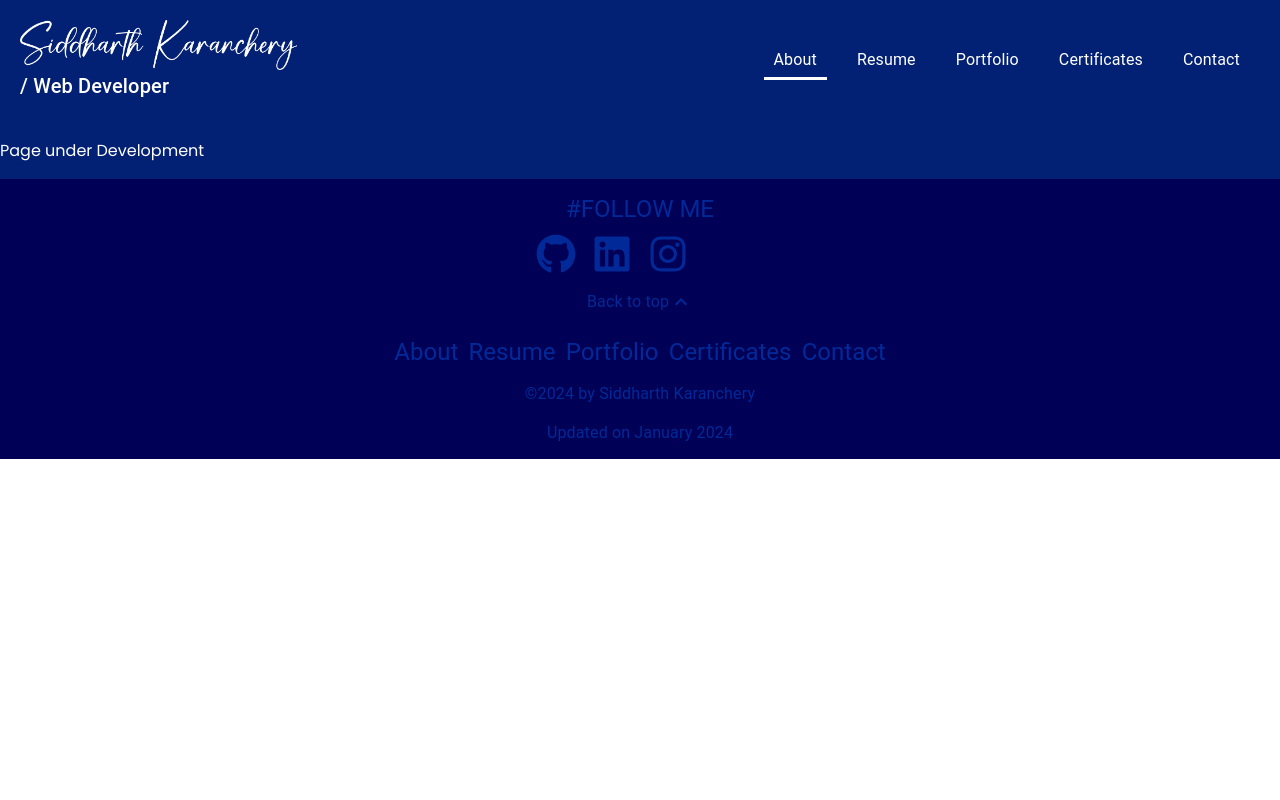
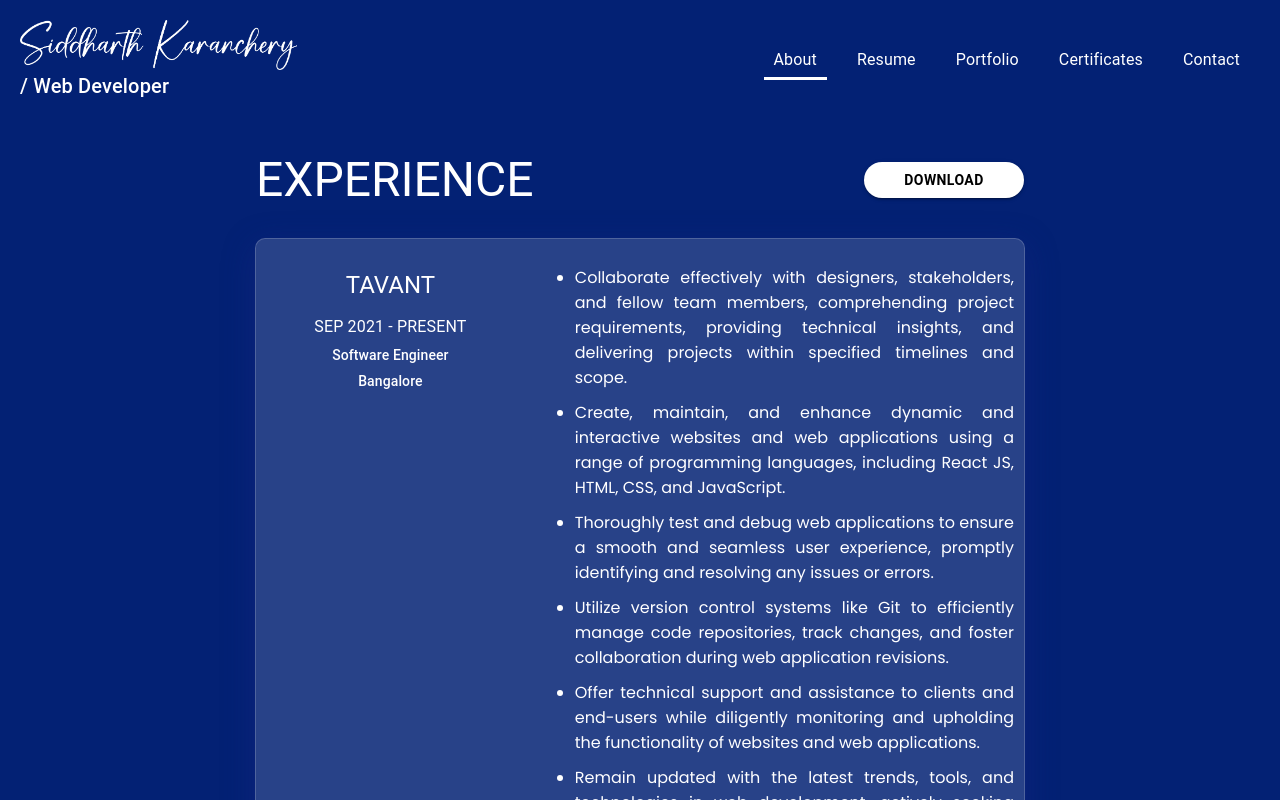
Before and after one commit to Siddharth-Karanchery/profile, a React (Create React App) app: page /resume in a window 1280 px wide. Shown: the top 800 px of the page. Built offline with nearby package versions, Linux system fonts and the light colour scheme; some icons are missing.

Commit message:
2024: added updated resume page

```diff
--- a/src/Components/Home Page Components/Main Banner/MainBanner.tsx
+++ b/src/Components/Home Page Components/Main Banner/MainBanner.tsx
@@ -9,18 +9,6 @@ import photo from "../../../assets/sid-pic-square.jpg";
 
 import "./MainBanner.css";
 import { redirect } from "../../../Functions/Functions";
-
-const ColorButton = styled(Button)<ButtonProps>(({ theme }) => ({
-  color: "black",
-  fontWeight: "bold",
-  width: "10rem",
-  borderRadius: "2rem",
-  marginTop: "5rem",
-  backgroundColor: "white",
-  "&:hover": {
-    backgroundColor: "#F0F0F0",
-  },
-}));
 
 function MainBanner() {
   return (
@@ -67,3 +55,15 @@ function MainBanner() {
 }
 
 export default MainBanner;
+
+const ColorButton = styled(Button)<ButtonProps>(({ theme }) => ({
+  color: "black",
+  fontWeight: "bold",
+  width: "10rem",
+  borderRadius: "2rem",
+  marginTop: "5rem",
+  backgroundColor: "white",
+  "&:hover": {
+    backgroundColor: "#F0F0F0",
+  },
+}));
--- /dev/null
+++ b/src/Data/resume.js
@@ -0,0 +1,75 @@
+export const resumeData = [
+  {
+    companyName: "Tavant",
+    from: "Sep 2021",
+    to: "Present",
+    title: "Software Engineer",
+    location: "Bangalore",
+    responsibility: [
+      "Collaborate effectively with designers, stakeholders, and fellow team members, comprehending project requirements, providing technical insights, and delivering projects within specified timelines and scope.",
+      "Create, maintain, and enhance dynamic and interactive websites and web applications using a range of programming languages, including React JS, HTML, CSS, and JavaScript.",
+      "Thoroughly test and debug web applications to ensure a smooth and seamless user experience, promptly identifying and resolving any issues or errors.",
+      "Utilize version control systems like Git to efficiently manage code repositories, track changes, and foster collaboration during web application revisions.",
+      "Offer technical support and assistance to clients and end-users while diligently monitoring and upholding the functionality of websites and web applications.",
+      "Remain updated with the latest trends, tools, and technologies in web development, actively seeking opportunities to augment coding skills and knowledge.",
+      "Integrate with third-party APIs and web services to enhance functionality and data exchange within web applications.",
+      "Maintain detailed documentation of code, technical specifications, and project progress.",
+      "Provide clear and comprehensive documentation for future reference and team collaboration.",
+    ],
+  },
+  {
+    companyName: "Scuoler.com",
+    from: "Feb 2021",
+    to: "Aug 2021",
+    title: " Junior Application Development Associate",
+    location: "Bangalore",
+    responsibility: [
+      "Design, develop, and maintain dynamic and interactive websites and web applications using various programming languages, such as React JS,  HTML, CSS and JavaScript .",
+      "Collaborate with designers, stakeholders, and other team members to understand project requirements, provide technical insights, and deliver projects on time and within scope.",
+      "Perform thorough testing and debugging of web applications to identify and fix any issues or errors, ensuring a seamless user experience.",
+      "Use version control systems, such as Git, to manage code repositories, track changes, and facilitate collaboration during revisions of web applications.",
+      "Provide technical support and assistance to clients or end-users as well as monitoring and maintaining the functionality of the website or web application.",
+      "Stay updated with the latest web development trends, tools, and technologies, and actively seek opportunities to enhance coding skills and knowledge.",
+      "Build and maintain server-side logic, databases, and APIs to support web applications, ensuring smooth data integration and processing.",
+      "Optimize website performance, including page load times and responsiveness, to enhance user experience.",
+    ],
+  },
+  {
+    companyName: "L&T Technology Services",
+    from: "Nov 2009",
+    to: "Jul 2018",
+    title: " Associate Manager",
+    location: "Mumbai",
+    responsibility: [
+      "Conduct market research to identify emerging trends, providing valuable insights for development of service offerings and sales strategies to address future client needs.",
+      "Develop and implement strategies to generate leads and expand the customer base.",
+      "Prepare business proposals, presentations, and pitches to prospective clients, highlighting the company's services and their value proposition.",
+      "Demonstrate technical expertise in the services offered and effectively present their features and benefits to customers in order to satisfy their requirements.",
+      "Build and maintain strong relationships with existing clients to ensure client retention and foster repeat business.",
+      "Prepare accurate and competitive quotations and proposals for customers, highlighting the technical aspects and value proposition of the services provided.",
+      "Stay updated on the latest technical developments and industry trends related to the products being sold, ensuring a comprehensive understanding of their capabilities and applications.",
+      "Provide post-sales support to customers, addressing any issues, and ensuring overall customer satisfaction.",
+      "Conduct market research to identify new business opportunities, potential clients, and market trends.",
+      "Conducted surveys across different areas in order to evaluate the future trends and scope for development.",
+      "Assess different marketing tools and campaigns in order to evaluate their effectiveness and identify points of improvements.",
+      "Publish market reports, industry research, and white papers to internal customers.",
+      "Collaborate and coordinate with vendors and suppliers to cater to the market requirements and ensure effective delivery of products and services to clients.",
+      "Collaborate with clients, vendors and government entities in order to evaluate and respond to development projects, policies and procedures.",
+      "Prepare commercial proposals in response to client enquiries for development projects and opportunities.",
+      "Stay up-to-date with industry trends, best practices, and changes in the competitive landscape.",
+      "Represent the company at industry events, conferences, and networking opportunities to establish valuable connections and promote the organization's offerings.",
+    ],
+  },
+  {
+    companyName: "SE Electricals Limited",
+    from: "Aug 2009",
+    to: "Nov 2009",
+    title: " Graduate Engineer Trainee",
+    location: "Pune",
+    responsibility: [
+      "Plan, design, and develop electrical generation systems, components, and equipment based on project requirements and specifications.",
+      "Conduct research and feasibility studies to explore new technologies and innovative solutions for electrical generation  systems.",
+      "Use computer-aided design (CAD) software to create detailed schematics and layouts.",
+    ],
+  },
+];
--- /dev/null
+++ b/src/Pages/Resume/Resume.css
@@ -0,0 +1,51 @@
+.Resume {
+  display: flex;
+  flex-direction: column;
+  align-items: center;
+  justify-content: space-evenly;
+  padding: 20px 0;
+}
+.Resume__Header,
+.Resume__Body {
+  display: flex;
+  width: 60%;
+  flex-direction: row;
+  justify-content: space-between;
+  align-items: center;
+  margin: 10px 0;
+}
+.Resume__Header__Text,
+.Resume__ele__left__companyName {
+  text-transform: uppercase;
+}
+
+.Resume__Body {
+  flex-direction: column;
+}
+.Resume__Body__ele {
+  display: flex;
+  flex-direction: row;
+  width: 100%;
+  margin: 10px 0;
+  background: rgba(255, 255, 255, 0.15);
+  box-shadow: 0 8px 32px 0 rgba(31, 38, 135, 0.37);
+  backdrop-filter: blur(1px);
+  -webkit-backdrop-filter: blur(1px);
+  border-radius: 10px;
+  border: 1px solid rgba(255, 255, 255, 0.18);
+}
+
+.Resume__Body__ele__left,
+.Resume__Body__ele__right {
+  width: 35%;
+  display: flex;
+  flex-direction: column;
+  align-items: center;
+  justify-content: flex-start;
+}
+.Resume__Body__ele__left {
+  padding: 20px 0;
+}
+.Resume__Body__ele__right {
+  width: 65%;
+}
--- a/src/Pages/Resume/Resume.tsx
+++ b/src/Pages/Resume/Resume.tsx
@@ -1,7 +1,86 @@
-import * as React from "react";
+import {
+  Box,
+  Typography,
+  Button,
+  ListItem,
+  ListItemButton,
+  ListItemIcon,
+  ListItemText,
+  List,
+} from "@mui/material";
+import RadioButtonCheckedIcon from "@mui/icons-material/RadioButtonChecked";
+import { ButtonProps } from "@mui/material/Button";
+import { styled } from "@mui/material/styles";
+
+import "./Resume.css";
+import { resumeData } from "../../Data/resume";
 
 function Resume() {
-  return <p>Page under Development</p>;
+  return (
+    <Box className="Resume">
+      <Box className="Resume__Header">
+        <Typography variant="h3" className="Resume__Header__Text">
+          Experience
+        </Typography>
+        <ColorButton
+          variant="contained"
+          onClick={() => {
+            window.open(
+              "https://drive.google.com/file/d/166EvGAMgauyW9kxmu_LKM_7AxAOTTDql/view?usp=sharing",
+              "_blank"
+            );
+          }}
+        >
+          Download
+        </ColorButton>
+      </Box>
+      <Box className="Resume__Body">
+        {resumeData.map((role) => (
+          <Box className="Resume__Body__ele">
+            <Box className="Resume__Body__ele__left">
+              <Typography
+                variant="h5"
+                className="Resume__ele__left__companyName"
+                style={{ margin: "10px 0" }}
+              >{`${role.companyName}`}</Typography>
+              <Typography
+                variant="subtitle1"
+                style={{ margin: "2px 0", textTransform: "uppercase" }}
+              >{`${role.from} - ${role.to}`}</Typography>
+              <Typography
+                variant="subtitle2"
+                style={{ margin: "2px 0" }}
+              >{`${role.title}`}</Typography>
+              <Typography
+                variant="subtitle2"
+                style={{ margin: "2px 0" }}
+              >{`${role.location}`}</Typography>
+            </Box>
+            <Box className="Resume__Body__ele__right">
+              <ul>
+                {role.responsibility.map((resp) => (
+                  <li style={{ margin: "10px", textAlign: "justify" }}>
+                    {resp}
+                  </li>
+                ))}
+              </ul>
+            </Box>
+          </Box>
+        ))}
+      </Box>
+    </Box>
+  );
 }
 
 export default Resume;
+
+const ColorButton = styled(Button)<ButtonProps>(({ theme }) => ({
+  color: "black",
+  fontWeight: "bold",
+  width: "10rem",
+  borderRadius: "2rem",
+  backgroundColor: "white",
+  "&:hover": {
+    backgroundColor: "#F0F0F0",
+  },
+}));
```
